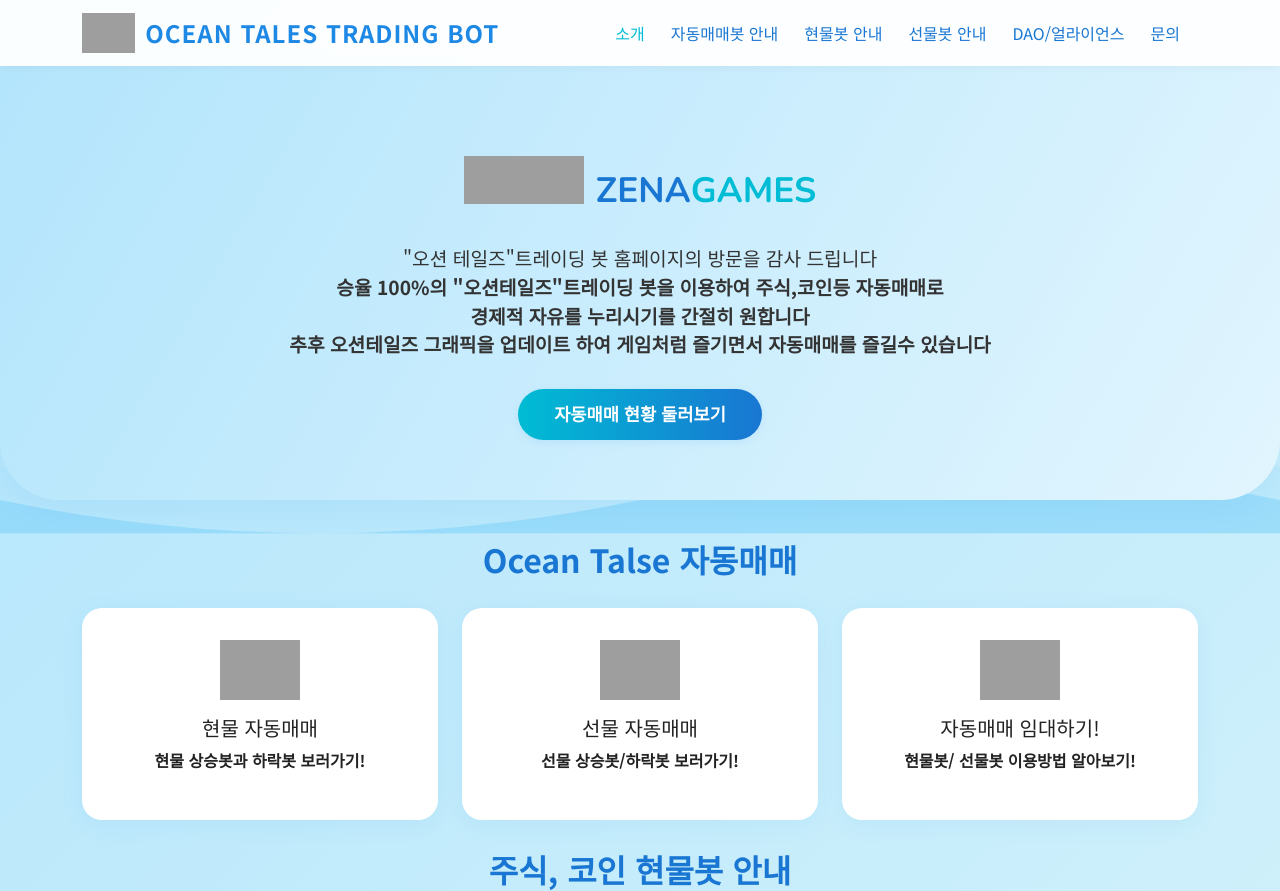
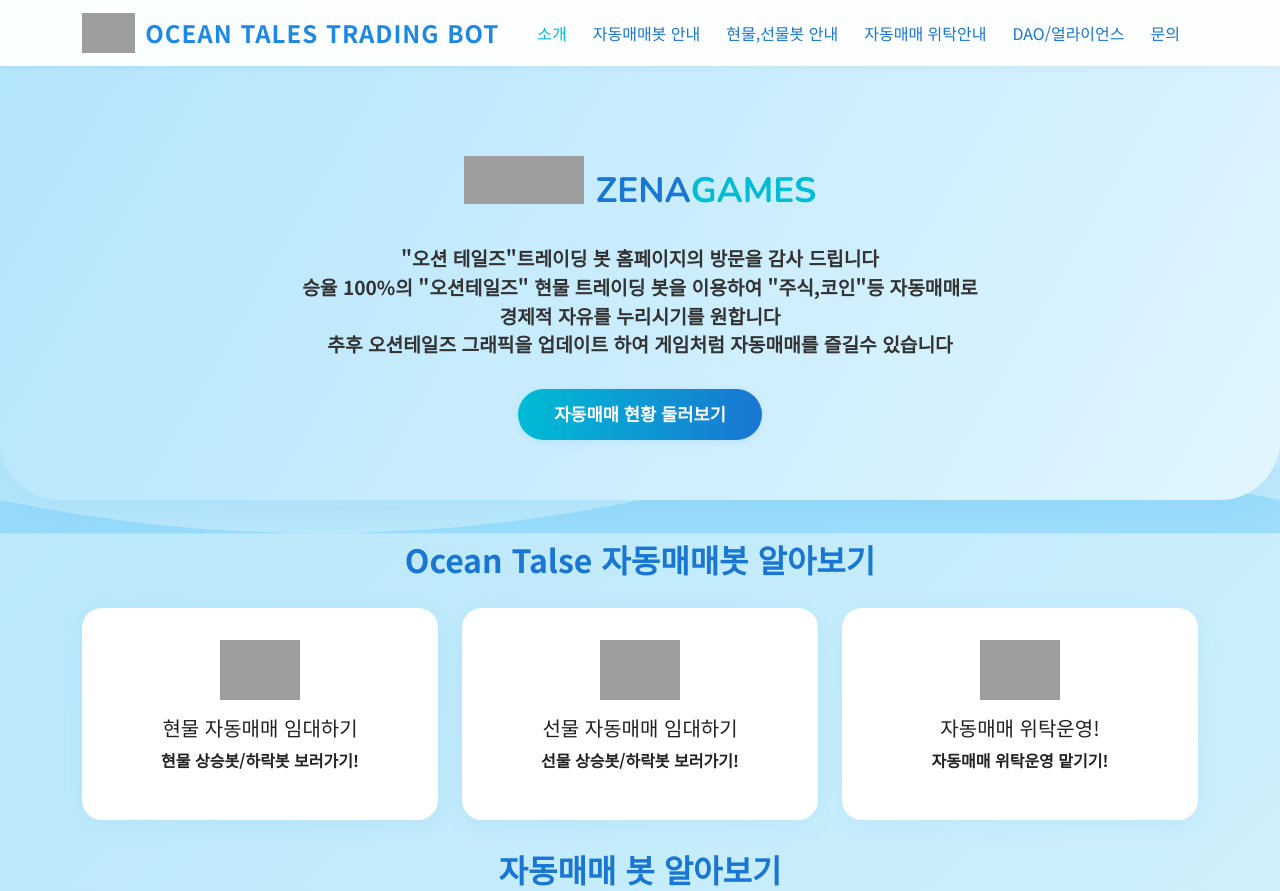
Before and after one commit to Jaykim1970/Ocean-Talse-Home, a plain HTML site: page index.html in a window 1280 px wide. Shown: the top 891 px of the page. Drawn offline with nearby package versions, Linux system fonts and the light colour scheme; grey boxes are pictures that could not be loaded.

Commit message:
Update index.html

```diff
--- a/index.html
+++ b/index.html
@@ -170,8 +170,8 @@
                 <ul class="navbar-nav ms-auto mb-2 mb-lg-0">
                     <li class="nav-item"><a class="nav-link active" href="#about">소개</a></li>
                     <li class="nav-item"><a class="nav-link" href="#games">자동매매봇 안내</a></li>
-                    <li class="nav-item"><a class="nav-link" href="#token">현물봇 안내</a></li>
-                    <li class="nav-item"><a class="nav-link" href="#nft">선물봇 안내</a></li>
+                    <li class="nav-item"><a class="nav-link" href="#token">현물,선물봇 안내</a></li>
+                    <li class="nav-item"><a class="nav-link" href="#nft">자동매매 위탁안내</a></li>
                     <li class="nav-item"><a class="nav-link" href="#dao">DAO/얼라이언스</a></li>
                     <li class="nav-item"><a class="nav-link" href="#contact">문의</a></li>
                 </ul>
@@ -186,37 +186,37 @@
             ZENA <span>GAMES</span>
         </div>
         <p>
-            "오션 테일즈"트레이딩 봇 홈페이지의 방문을 감사 드립니다<br>
-            <b>승율 100%의 "오션테일즈"트레이딩 봇을 이용하여 주식,코인등 자동매매로<br/>
-                 <b> 경제적 자유를 누리시기를 간절히 원합니다<br/>
-            <b>추후 오션테일즈 그래픽을 업데이트 하여 게임처럼 즐기면서 자동매매를 즐길수 있습니다<br/>
+            <b>"오션 테일즈"트레이딩 봇 홈페이지의 방문을 감사 드립니다<br/>
+            <b>승율 100%의 "오션테일즈" 현물 트레이딩 봇을 이용하여 "주식,코인"등 자동매매로<br/>
+                 <b> 경제적 자유를 누리시기를 원합니다<br/>
+            <b>추후 오션테일즈 그래픽을 업데이트 하여 게임처럼 자동매매를 즐길수 있습니다<br/>
         </p>
         <a href="#games" class="btn btn-main">자동매매 현황 둘러보기</a>
     </section>
 
     <!-- 게임 섹션 -->
     <section class="container" id="games">
-        <h2 class="section-title">Ocean Talse 자동매매</h2>
+        <h2 class="section-title">Ocean Talse 자동매매봇 알아보기</h2>
         <div class="row">
             <div class="col-md-4">
                 <div class="feature-card">
                     <img src="https://cdn-icons-png.flaticon.com/512/616/616494.png" alt="선장">
-                    <h5>현물 자동매매</h5>
-                    <p>현물 상승봇과 하락봇 보러가기!</p>
+                    <h5>현물 자동매매 임대하기</h5>
+                    <p>현물 상승봇/하락봇 보러가기!</p>
                 </div>
             </div>
             <div class="col-md-4">
                 <div class="feature-card">
                     <img src="https://cdn-icons-png.flaticon.com/512/616/616489.png" alt="해적선">
-                    <h5>선물 자동매매</h5>
+                    <h5>선물 자동매매 임대하기</h5>
                     <p>선물 상승봇/하락봇 보러가기!</p>
                 </div>
             </div>
             <div class="col-md-4">
                 <div class="feature-card">
                     <img src="https://cdn-icons-png.flaticon.com/512/616/616491.png" alt="섬과 야자수">
-                    <h5>자동매매 임대하기!</h5>
-                    <p>현물봇/ 선물봇 이용방법 알아보기!</p>
+                    <h5>자동매매 위탁운영!</h5>
+                    <p>자동매매 위탁운영 맡기기!</p>
                 </div>
             </div>
         </div>
@@ -224,7 +224,7 @@
 
     <!-- 코인/채굴 섹션 -->
     <section class="container" id="token">
-        <h2 class="section-title">주식, 코인 현물봇 안내</h2>
+        <h2 class="section-title">자동매매 봇 알아보기</h2>
         <div class="row">
             <div class="col-md-6">
                 <div class="feature-card">
@@ -236,7 +236,7 @@
             <div class="col-md-6">
                 <div class="feature-card">
                     <img src="https://cdn-icons-png.flaticon.com/512/3135/3135715.png" alt="코인">
-                    <h5>B선물 자동매매봇/h5>
+                    <h5>선물 자동매매봇</h5>
                     <p>주식,코인 승율 60% 이상의 선물 자동매매 봇으로 소자본으로 안정적인 수익을 얻으세요</p>
                 </div>
             </div>
@@ -249,7 +249,7 @@
         <div class="feature-card">
             <img src="https://cdn-icons-png.flaticon.com/512/616/616492.png" alt="야자수">
             <h5>바쁘신 분들을 위하여 자동매매 위탁운영을 해드립니다</h5>
-            <p>본사에 자동매매 프로그램으로 24시간 모니터링 및 관리로 보다 높은 안정적인 수익을 얻을 수 있습니다ㅣ</p>
+            <p>본사에 자동매매를 위탁하여 24시간 모니터링 및 관리로 보다 높은 안정적인 수익을 얻을 수 있습니다ㅣ</p>
         </div>
     </section>
 
```
